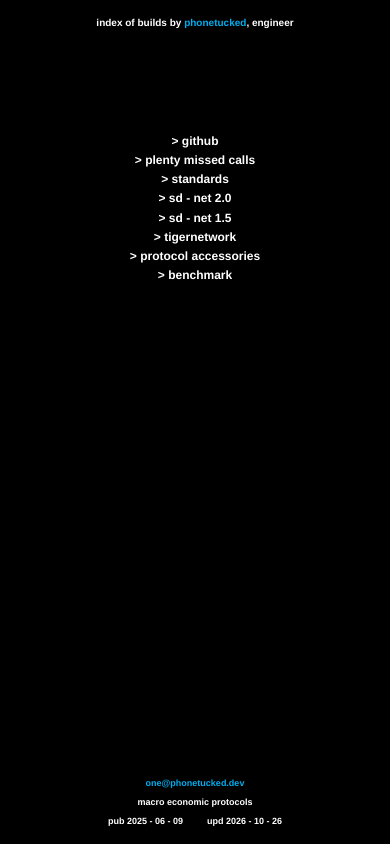
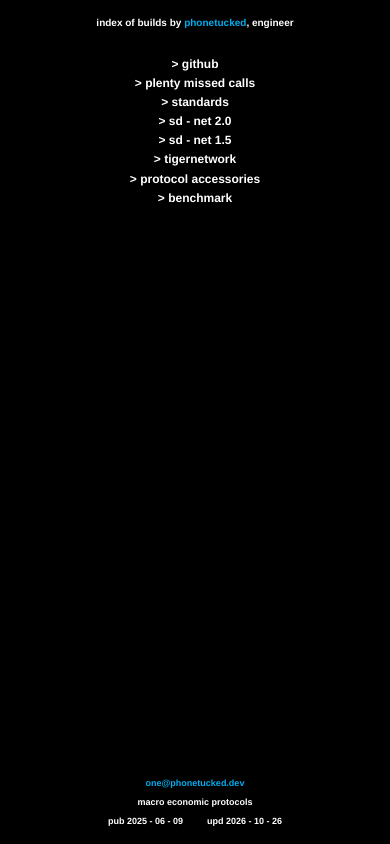
Before and after one commit to performance-tuned/phonetucked.dev, a Next.js app: page / in a window 390 px wide. Built offline with nearby package versions, Linux system fonts and the light colour scheme.

Commit message:
less space up top

```diff
--- a/src/app/kinds.module.css
+++ b/src/app/kinds.module.css
@@ -4,7 +4,7 @@
   flex-direction: column;
   gap: 8vh;
   margin: 0;
-  padding: 14vh 0 8vh;
+  padding: 48px 0 8vh;
   list-style: none;
   font-size: 16px;
   line-height: 1;
@@ -29,7 +29,7 @@
 @media (max-width: 640px) {
   .list {
     gap: 0;
-    padding-top: 12vh;
+    padding-top: 24px;
     font-size: 12px;
     line-height: 1.6;
   }
```
